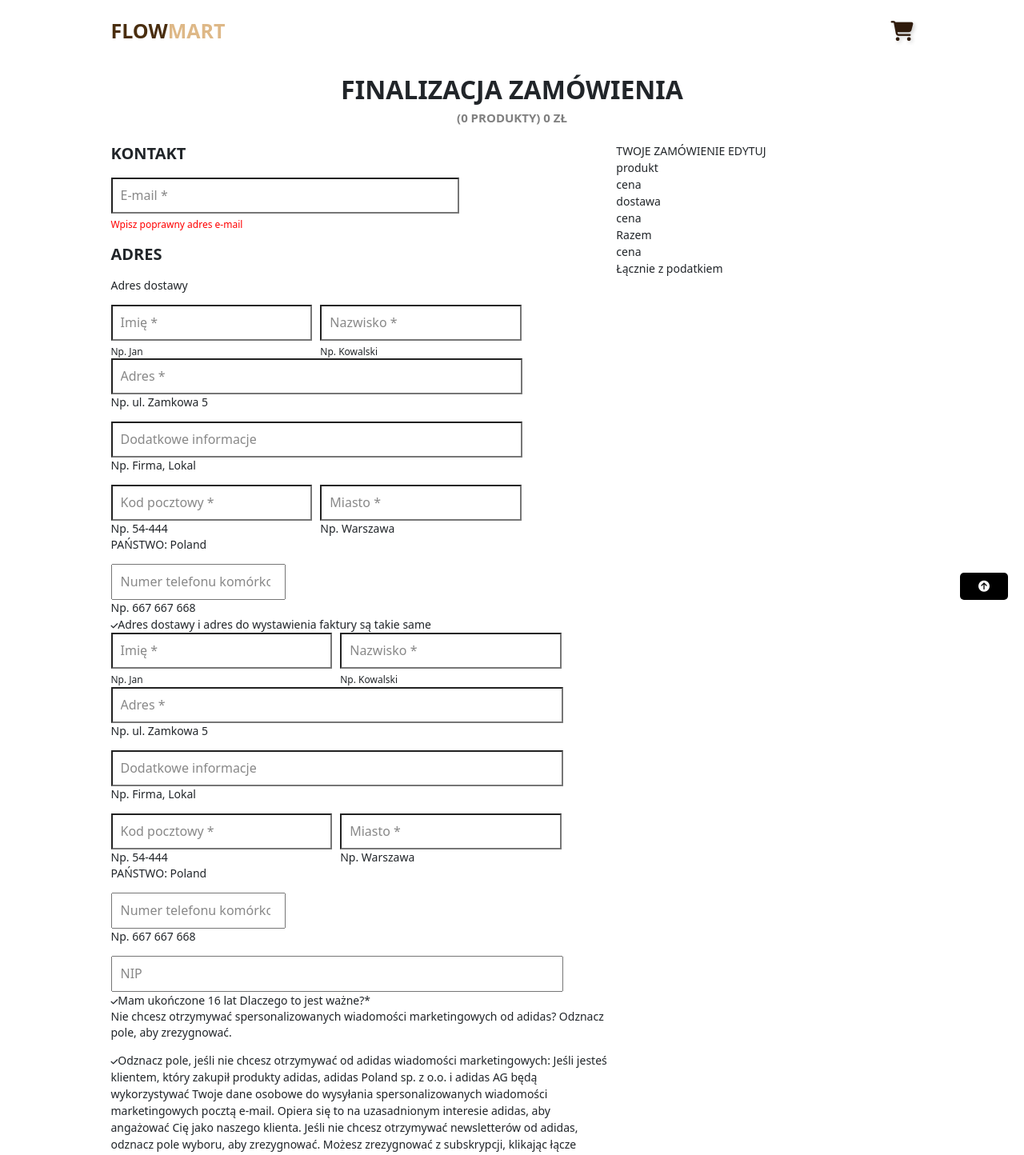
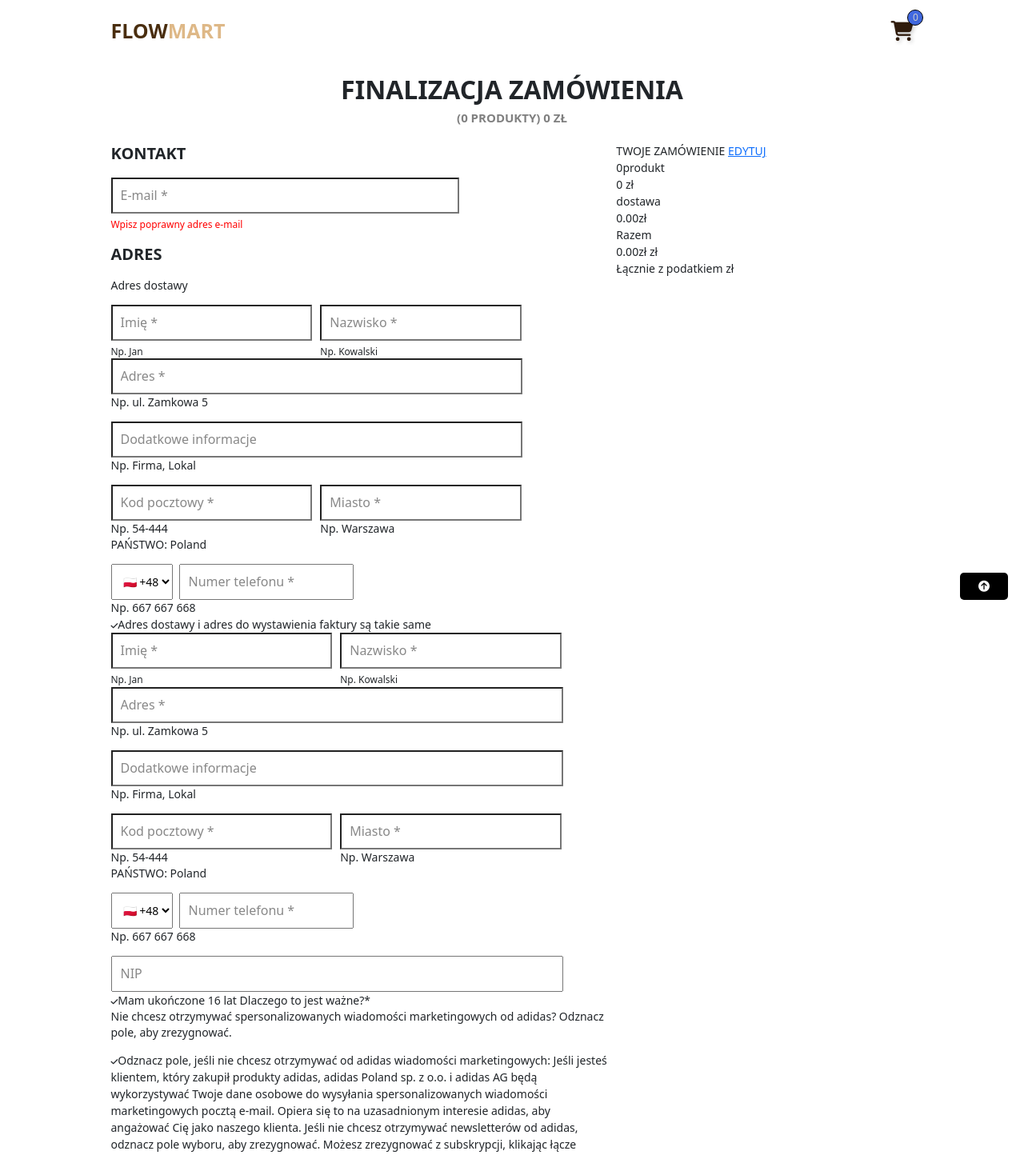
Before and after one commit to JJ99Wrocc/Ring4U, a React (Create React App) app: page /FLOWMART/order-finalization in a window 1280 px wide. Shown: the top 1444 px of the page at 80% size. Built offline with nearby package versions, Linux system fonts and the light colour scheme.

Commit message:
Rozwiązanie konfliktów po pull

```diff
--- a/src/components/OrderContext.js
+++ b/src/components/OrderContext.js
@@ -15,6 +15,7 @@ const OrderProvider = ({ children }) => {
       postalCode: "",
       city: "",
       phoneNumber: "",
+      phonePrefix:"",
     },
 
     billingAddress: {
@@ -26,6 +27,7 @@ const OrderProvider = ({ children }) => {
       city: "",
       phoneNumber: "",
       nip: "",
+      phonePrefix:"",
     },
 
     useDifferentBilling: false,
--- a/src/components/OrderFinalization.js
+++ b/src/components/OrderFinalization.js
@@ -4,8 +4,10 @@ import { CartContext } from "./CartContext";
 import Footer from "./Footer";
 import OrderInvoiceForm from "./OrderInvoiceForm";
 import OrderReadMore from "./OrderReadMore";
+import OrderFinalizationRightBox from "./OrderFinalizationRightBox";
 import OrderForm from "./OrderForm";
 import { OrderContext } from "./OrderContext";
+
 
 
 
@@ -37,7 +39,8 @@ const OrderFinalization = () => {
            <div className="left-order-brand">FLOW<span className="order-brand-2">MART</span></div>
            <div className="right-order">
                <Link to="/payment" className="look">
-                  <i className="fa-solid fa-cart-shopping"></i>
+                  <i className="fa-solid fa-cart-shopping order-shopping"></i>
+                  <div className="order-circle">{selectedCount}</div>
                </Link>
             </div>
            </div>
@@ -89,24 +92,7 @@ const OrderFinalization = () => {
               <div className="delivery-method big-letter-order">SPOSÓB DOSTAWY</div>
               <div className="Payment-method big-letter-order">PŁATNOŚĆ</div>
             </div>
-            <div className="right-order-finalization-box">
-                <div>TWOJE ZAMÓWIENIE <span>EDYTUJ</span></div>
-                <div>produkt <div>cena</div></div>
-                <div>dostawa <div>cena</div></div>
-                <div>Razem <div>cena</div></div>
-                <div>Łącznie z podatkiem</div>
-                {selectedProducts.map((product, index) => (
-              <div key={index}>
-                <img
-                  src={product.image}
-                  className=""
-                  alt={product.name}
-                />
-                <div className="">{product.name}</div>
-                <div className="">{product.price}</div>
-              </div>
-            ))}
-            </div>
+            <OrderFinalizationRightBox />
            </div>
            <Footer />
         </div>
--- /dev/null
+++ b/src/components/OrderFinalizationRightBox.js
@@ -0,0 +1,41 @@
+import React, {useContext} from "react";
+import { Link } from "react-router-dom";
+import { CartContext } from "./CartContext";
+
+const OrderFinalizationRightBox = () => {
+
+      const {selectedProducts} = useContext(CartContext);
+      const totalCost = selectedProducts.reduce((sum, product) => {
+        if (!product.selected) return sum;
+        const numericPrice = parseFloat(
+          product.price.toString().replace(/[^\d.]/g, "")
+        );
+        return sum + numericPrice * (product.amount || 1);
+      }, 0);
+      const selectedCount = selectedProducts
+      .filter((p) => p.selected)
+      .reduce((sum, p) => sum + (p.amount || 1), 0);
+
+    return(
+        <div className="right-order-finalization-box">
+                <div>TWOJE ZAMÓWIENIE <Link to="/payment">EDYTUJ</Link></div>
+                <div>{selectedCount }produkt <div>{totalCost} zł</div></div>
+                <div>dostawa <div>{totalCost === 0 ? "0.00zł" : totalCost < 400 ? "Za darmo" : "20.00zł" }</div></div>
+                <div>Razem <div>{totalCost === 0 ? "0.00zł" : totalCost < 400 ? totalCost : totalCost + 20} zł</div></div>
+                <div>Łącznie z podatkiem {totalCost !== 0 ? (totalCost * 0.23).toFixed(2) : null} zł</div>
+                {selectedProducts.map((product, index) => (
+              <div key={index}>
+                <img
+                  src={product.image}
+                  className=""
+                  alt={product.name}
+                />
+                <div className="">{product.name}</div>
+                <div className="">{product.price}</div>
+              </div>
+            ))}
+            </div>
+    )
+}
+
+export default OrderFinalizationRightBox;
--- a/src/components/OrderForm.js
+++ b/src/components/OrderForm.js
@@ -63,10 +63,32 @@ const OrderForm = () => {
 
         <p>PAŃSTWO: Poland</p>
 
-        <input className="order-input" type="number" placeholder="Numer telefonu komórkowego *"
-        value={orderData.shippingAddress.phoneNumber}
-        onChange={(e)=> updateNestedOrderData("shippingAddress","phoneNumber", e.target.value)}/>
-        <p>Np. 667 667 668</p>
+        <div className="order-phone-container" style={{ display: 'flex', gap: '8px' }}>
+  <select
+    className="order-input"
+    value={orderData.shippingAddress.phonePrefix}
+    onChange={(e) =>
+      updateNestedOrderData("shippingAddress", "phonePrefix", e.target.value)
+    }
+  >
+    <option value="+48">🇵🇱 +48</option>
+    <option value="+49">🇩🇪 +49</option>
+    <option value="+44">🇬🇧 +44</option>
+    <option value="+1">🇺🇸 +1</option>
+  </select>
+
+  <input
+    className="order-input"
+    type="tel"
+    placeholder="Numer telefonu *"
+    value={orderData.shippingAddress.phoneNumber}
+    onChange={(e) =>
+      updateNestedOrderData("shippingAddress", "phoneNumber", e.target.value)
+    }
+  />
+</div>
+<p>Np. 667 667 668</p>
+
       </div>
     </>
   );
--- a/src/components/OrderInvoiceForm.js
+++ b/src/components/OrderInvoiceForm.js
@@ -49,9 +49,30 @@ const OrderInvoiceForm = () => {
 
       <p>PAŃSTWO: Poland</p>
 
-      <input className="order-input" type="number" placeholder="Numer telefonu komórkowego *"
-      value={orderData.billingAddress.phoneNumber}
-      onChange={(e)=>updateNestedOrderData("billingAddress","phoneNumber", e.target.value)}/>
+      <div className="order-phone-container" style={{ display: 'flex', gap: '8px' }}>
+  <select
+    className="order-input"
+    value={orderData.billingAddress.phonePrefix}
+    onChange={(e) =>
+      updateNestedOrderData("billingAddress", "phonePrefix", e.target.value)
+    }
+  >
+    <option value="+48">🇵🇱 +48</option>
+    <option value="+49">🇩🇪 +49</option>
+    <option value="+44">🇬🇧 +44</option>
+    <option value="+1">🇺🇸 +1</option>
+  </select>
+
+  <input
+    className="order-input"
+    type="tel"
+    placeholder="Numer telefonu *"
+    value={orderData.shippingAddress.phoneNumber}
+    onChange={(e) =>
+      updateNestedOrderData("billingAddress", "phoneNumber", e.target.value)
+    }
+  />
+</div>
       <p>Np. 667 667 668</p>
 
       <input className="order-input nip" type="number" placeholder="NIP"
--- a/src/css/index.css
+++ b/src/css/index.css
@@ -754,6 +754,23 @@ font-weight: bold;
 .order-adress, .order-information, .nip{
   width: 91%;
 }
+.order-shopping{
+  position: relative;
+}
+.order-circle{
+  position: absolute;
+  top: -8px;
+  margin-left: 21px;
+  font-size: 12px;
+  height: 20px;
+  width: 20px;
+  color: #ccc;
+  background-color: royalblue;
+  border: 1px solid black;
+  text-align: center;
+  border-radius: 50%;
+  z-index: 100000000;
+}
 
 @media(max-width: 1200px){
     .segment-product-price.price{
```
